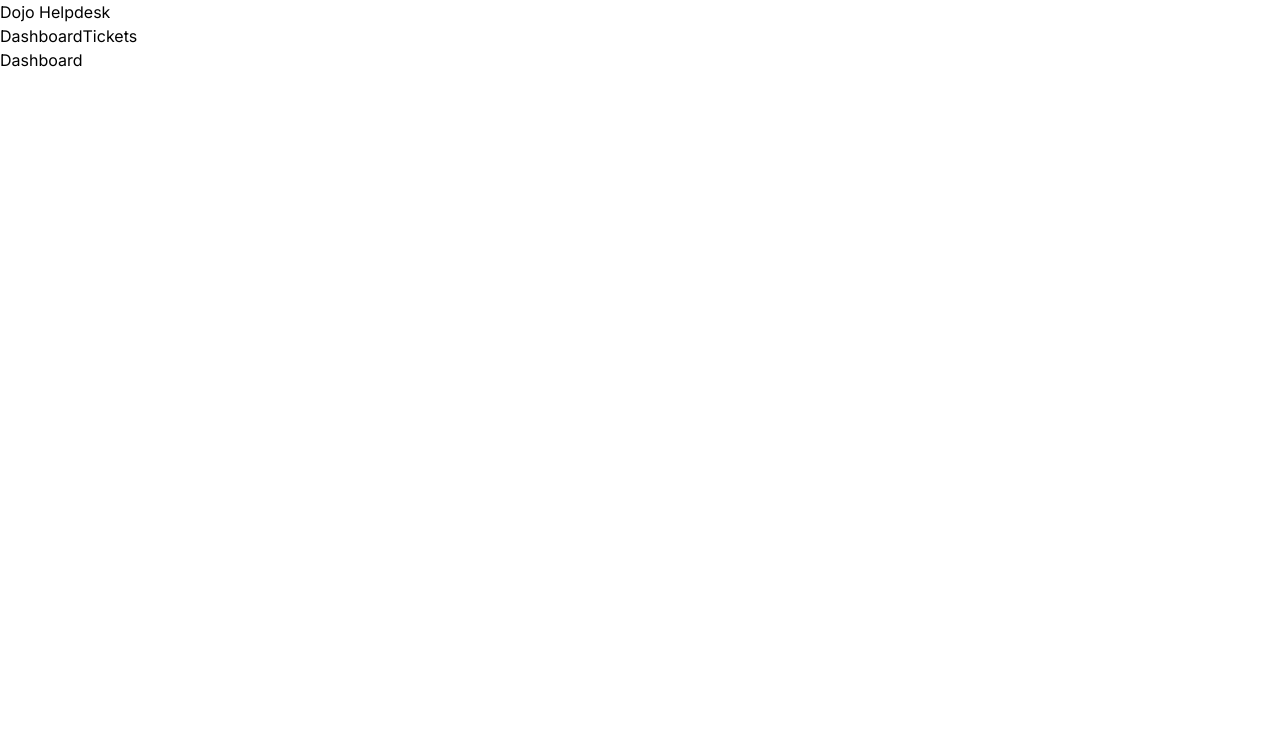
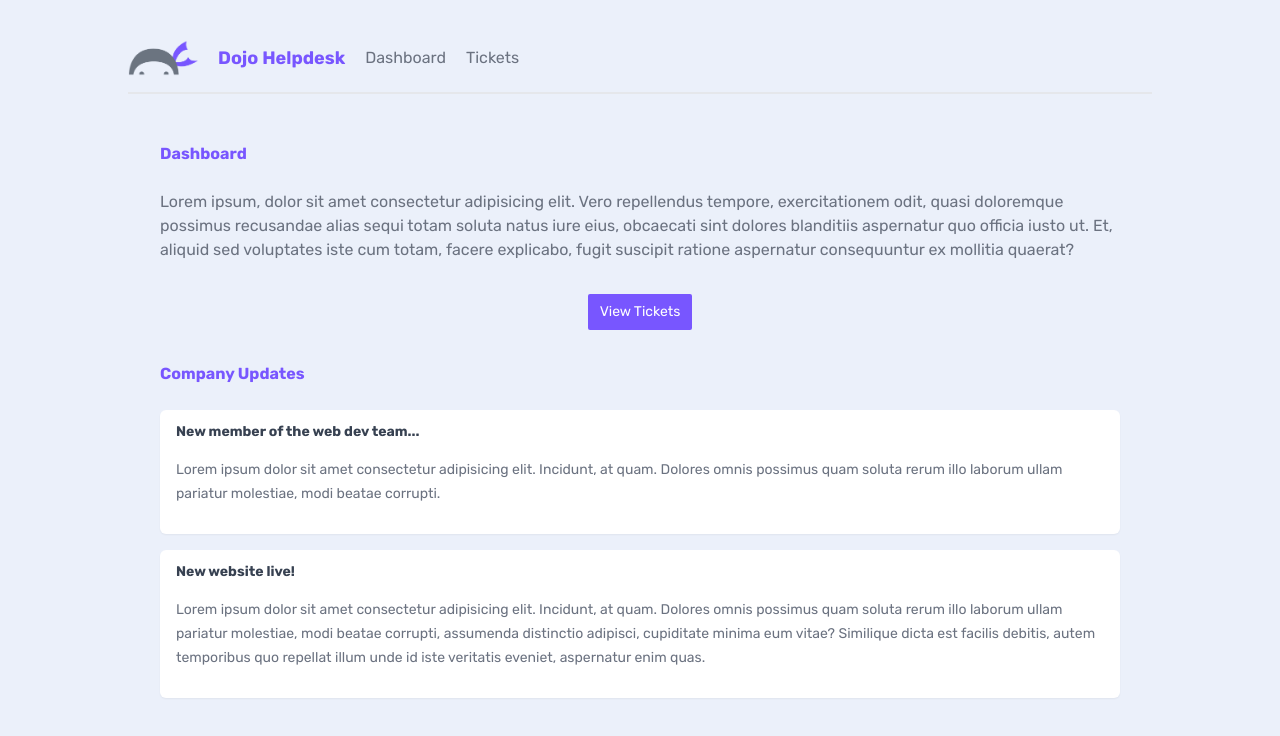
Before and after one commit to Dangereye/dojo-helpdesk, a Next.js app: page / in a window 1280 px wide. Shown: the top 736 px of the page. Built offline with nearby package versions, Linux system fonts and the light colour scheme.

Commit message:
Added dojo-logo.png. Updated Navbar, Homepage, Layout, globals.css & tailwind.config.

```diff
--- a/app/components/Navbar.jsx
+++ b/app/components/Navbar.jsx
@@ -1,8 +1,17 @@
+import Image from 'next/image';
 import Link from 'next/link';
+import Logo from './dojo-logo.png';
 
 export default function Navbar() {
   return (
     <nav>
+      <Image
+        src={Logo}
+        alt='Dojo Helpdesk logo.'
+        width={70}
+        quality={100}
+        placeholder='blur'
+      />
       <h1>Dojo Helpdesk</h1>
       <Link href='/'>Dashboard</Link>
       <Link href='/tickets'>Tickets</Link>
--- a/app/globals.css
+++ b/app/globals.css
@@ -1,3 +1,139 @@
 @tailwind base;
 @tailwind components;
 @tailwind utilities;
+
+/* base styles */
+body {
+  background: #ebf0fa;
+  @apply text-gray-500 m-8;
+}
+h1, h2 {
+  @apply font-bold text-primary text-lg;
+}
+main {
+  @apply max-w-5xl my-12 mx-auto px-8;
+}
+main > h2 {
+  @apply mb-4 pb-2 text-base ;
+}
+p > a {
+  @apply text-primary underline;
+}
+
+/* nav styles */
+nav {
+  @apply
+    pb-4
+    border-b-2 border-gray-200
+    flex items-center gap-5
+    my-10 mx-auto
+    max-w-5xl;
+}
+nav a, nav span {
+  @apply text-gray-500;
+}
+nav a:hover {
+  @apply text-black;
+}
+main nav {
+  @apply border-0;
+}
+
+/* button styles */
+button {
+  @apply
+    px-3 py-2
+    rounded-sm
+    flex justify-between items-center gap-2
+    text-sm;
+}
+button:hover {
+  @apply bg-opacity-90;
+}
+.btn-primary {
+  @apply bg-primary text-white;
+}
+.btn-secondary {
+  @apply bg-gray-200 text-gray-900;
+}
+
+/* form styles */
+form {
+  @apply
+    py-4 px-7
+    bg-primary
+    bg-opacity-5
+    rounded-md
+    block
+    mx-auto
+    min-w-fit w-1/4;
+}
+form label {
+  @apply block;
+}
+form input,
+form textarea,
+form select {
+  @apply
+    block
+    mt-2 my-4 px-2 py-1
+    rounded-sm w-full;
+}
+form button {
+  @apply block mx-auto;
+}
+
+/* feedback styles */
+.error {
+  @apply
+    border-2
+    border-red-500
+    bg-red-300
+    text-red-800
+    py-1 px-2
+    rounded-sm
+    block
+    max-w-fit
+    my-4 mx-auto;
+}
+
+/* card styles */
+.card {
+  @apply
+    bg-white
+    shadow-sm
+    rounded-md
+    py-3 px-4 my-4
+    relative
+    overflow-hidden;
+}
+.card h3 {
+  @apply
+    font-bold text-gray-700 text-sm
+    mb-0;
+}
+.card p {
+  @apply my-4 text-sm leading-6;
+}
+
+/* pill styles */
+.pill {
+  @apply
+    py-1 px-2 mt-3
+    inline-block
+    text-xs font-semibold;
+}
+.pill.high {
+  @apply bg-red-300 text-red-600;
+}
+.pill.medium {
+  @apply bg-blue-300 text-blue-600;
+}
+.pill.low {
+  @apply bg-emerald-300 text-emerald-600;
+}
+.card .pill {
+  @apply
+    absolute bottom-0 right-0
+    rounded-tl-md;
+}
--- a/app/layout.jsx
+++ b/app/layout.jsx
@@ -1,10 +1,10 @@
 import './globals.css';
-import { Inter } from 'next/font/google';
+import { Rubik } from 'next/font/google';
 
 // Components
 import Navbar from './components/Navbar';
 
-const inter = Inter({ subsets: ['latin'] });
+const rubik = Rubik({ subsets: ['latin'] });
 
 export const metadata = {
   title: 'Create Next App',
@@ -14,7 +14,7 @@
 export default function RootLayout({ children }) {
   return (
     <html lang='en'>
-      <body className={inter.className}>
+      <body className={rubik.className}>
         <Navbar />
         {children}
       </body>
--- a/app/page.jsx
+++ b/app/page.jsx
@@ -1,7 +1,45 @@
+import Link from 'next/link';
+
 export default function Home() {
   return (
     <main>
       <h2>Dashboard</h2>
+      <p>
+        Lorem ipsum, dolor sit amet consectetur adipisicing elit. Vero
+        repellendus tempore, exercitationem odit, quasi doloremque possimus
+        recusandae alias sequi totam soluta natus iure eius, obcaecati sint
+        dolores blanditiis aspernatur quo officia iusto ut. Et, aliquid sed
+        voluptates iste cum totam, facere explicabo, fugit suscipit ratione
+        aspernatur consequuntur ex mollitia quaerat?
+      </p>
+
+      <div className='flex justify-center my-8'>
+        <Link href='/tickets'>
+          <button className='btn-primary'>View Tickets</button>
+        </Link>
+      </div>
+
+      <h2>Company Updates</h2>
+
+      <div className='card'>
+        <h3>New member of the web dev team...</h3>
+        <p>
+          Lorem ipsum dolor sit amet consectetur adipisicing elit. Incidunt, at
+          quam. Dolores omnis possimus quam soluta rerum illo laborum ullam
+          pariatur molestiae, modi beatae corrupti.
+        </p>
+      </div>
+      <div className='card'>
+        <h3>New website live!</h3>
+        <p>
+          Lorem ipsum dolor sit amet consectetur adipisicing elit. Incidunt, at
+          quam. Dolores omnis possimus quam soluta rerum illo laborum ullam
+          pariatur molestiae, modi beatae corrupti, assumenda distinctio
+          adipisci, cupiditate minima eum vitae? Similique dicta est facilis
+          debitis, autem temporibus quo repellat illum unde id iste veritatis
+          eveniet, aspernatur enim quas.
+        </p>
+      </div>
     </main>
-  )
+  );
 }
--- a/tailwind.config.js
+++ b/tailwind.config.js
@@ -7,12 +7,8 @@
   ],
   theme: {
     extend: {
-      backgroundImage: {
-        'gradient-radial': 'radial-gradient(var(--tw-gradient-stops))',
-        'gradient-conic':
-          'conic-gradient(from 180deg at 50% 50%, var(--tw-gradient-stops))',
-      },
+      colors: { primary: '#7856ff' },
     },
   },
   plugins: [],
-}
+};
```
Also changed, not shown: app/components/dojo-logo.png (added).
